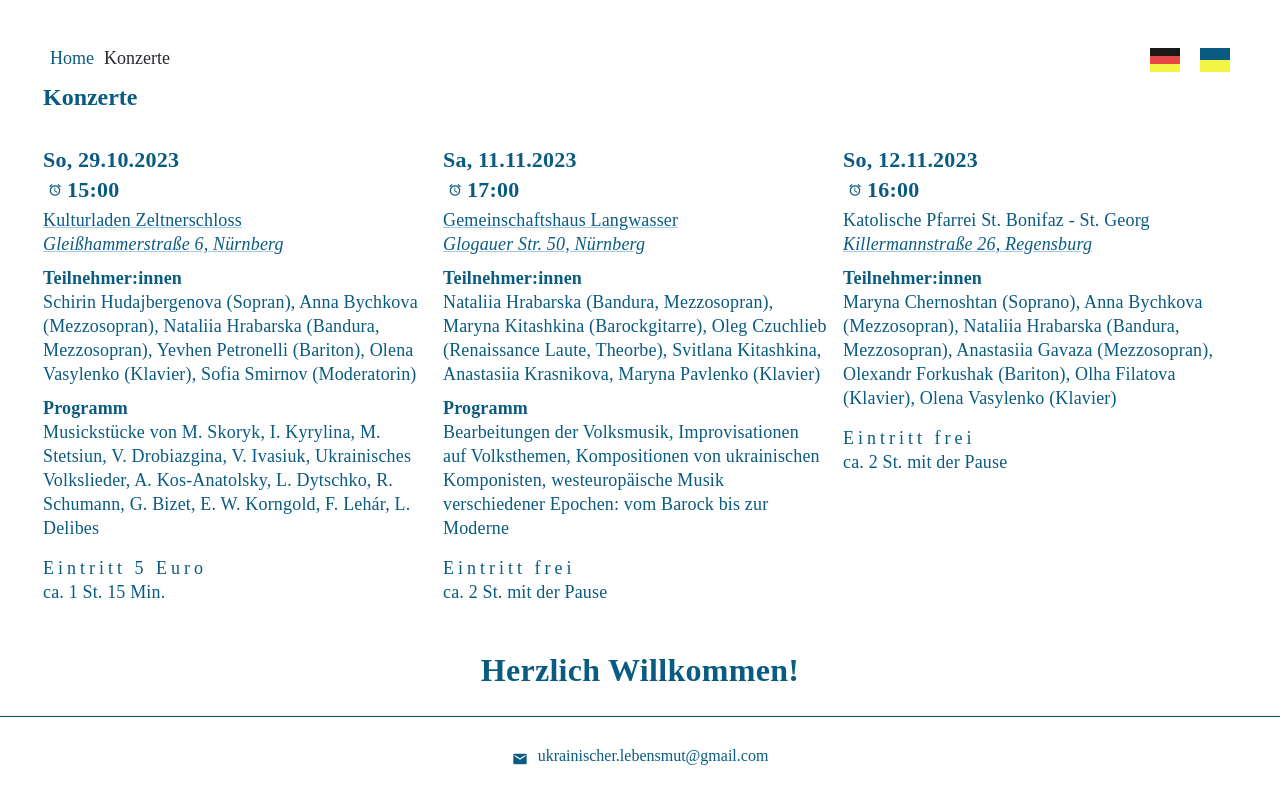
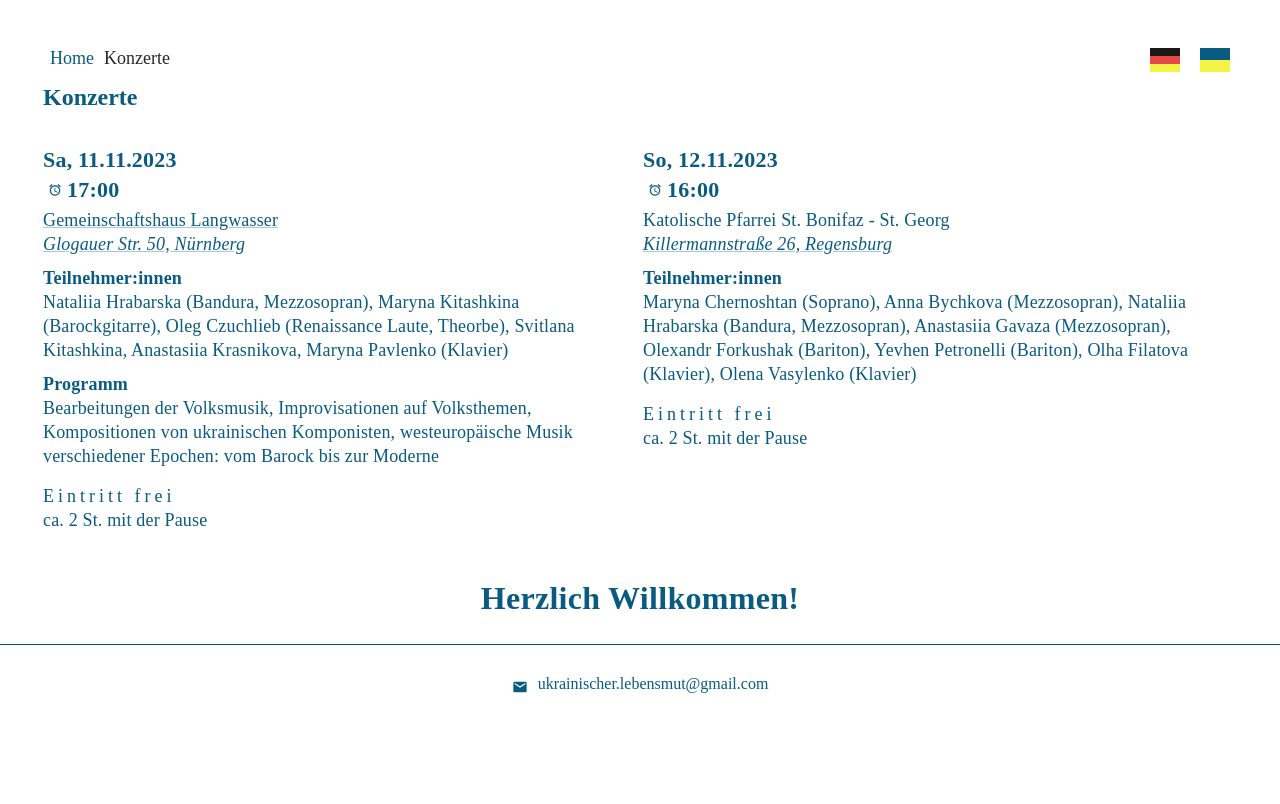
Before and after one commit to a-nn-a-bychkova/culture-event, a React (Create React App) app: page /concerts in a window 1280 px wide. Shown: the top 804 px of the page. Built offline with nearby package versions, Linux system fonts and the light colour scheme.

Commit message:
update concerts

```diff
--- a/src/components/Concerts/Conserts.js
+++ b/src/components/Concerts/Conserts.js
@@ -19,15 +19,6 @@ import { v4 as uuidv4 } from 'uuid';
 const ConcertsListDe = [
   {
     id: uuidv4(),
-    date: 'So, 29. Oktober 2023',
-    time: '15:00',
-    title: 'Kulturladen Zeltnerschloss',
-    address: 'Gleißhammerstr. 6, Nürnberg',
-    ticket: 'Eintritt 5 Euro',
-    dauer: 'ca. 1 St. 15 Min.',
-  },
-  {
-    id: uuidv4(),
     date: 'Sa, 11. November 2023',
     time: '17:00',
     title: 'Gemeinschaftshaus Langwasser',
@@ -46,15 +37,6 @@ const ConcertsListDe = [
   },
 ];
 const ConcertsListUkr = [
-  {
-    id: uuidv4(),
-    date: 'Нд, 29 жовтня 2023',
-    time: '15:00',
-    title: 'Kulturladen Zeltnerschloss',
-    address: 'Gleißhammerstr. 6, Nürnberg',
-    ticket: 'Вхід - 5 євро',
-    dauer: '1 год. 15 хв.',
-  },
   {
     id: uuidv4(),
     date: 'Сб, 11 листопада 2023',
--- a/src/components/Hero/Hero.js
+++ b/src/components/Hero/Hero.js
@@ -1,6 +1,6 @@
 import hero from '../../images/hochschule-common-foto.JPG';
-import PosterDe from '../../images/29-10-23-de.png';
-import PosterUkr from '../../images/29-10-23-ukr.png';
+import PosterDe from '../../images/pankova-de.png';
+import PosterUkr from '../../images/pankova-ua.png';
 import Context from '../../contexts/context';
 import Address from '../Address';
 import { useContext } from 'react';
--- a/src/views/ConcertsView/ConcertsView.js
+++ b/src/views/ConcertsView/ConcertsView.js
@@ -23,22 +23,6 @@ import { v4 as uuidv4 } from 'uuid';
 import AlarmIcon from '@mui/icons-material/Alarm';
 import Programm from '../../components/Programm/Programm';
 const ConcertsListDe = [
-  {
-    id: uuidv4(),
-    date: 'So, 29.10.2023',
-    time: '15:00',
-    title: 'Kulturladen Zeltnerschloss',
-    addressText: 'Gleißhammerstraße 6, Nürnberg',
-    address:
-      'https://www.google.com/maps/place/Glei%C3%9Fhammerstra%C3%9Fe+6,+90480+N%C3%BCrnberg/@49.4474204,11.1069402,17z/data=!3m1!4b1!4m6!3m5!1s0x479f57815b22a9a5:0xead090a74dca17fc!8m2!3d49.4474169!4d11.1095151!16s%2Fg%2F11bw43b2j_?entry=ttu',
-    ticket: 'Eintritt 5 Euro',
-    dauer: 'ca. 1 St. 15 Min.',
-    participants:
-      'Schirin Hudajbergenova (Sopran), Anna Bychkova (Mezzosopran), Nataliia Hrabarska (Bandura, Mezzosopran), Yevhen Petronelli (Bariton), Olena Vasylenko (Klavier), Sofia Smirnov (Moderatorin)',
-    fbevent: 'https://fb.me/e/1q9uYtk4l',
-    details:
-      'Musickstücke von M. Skoryk, I. Kyrylina, M. Stetsiun, V. Drobiazgina, V. Ivasiuk, Ukrainisches Volkslieder, A. Kos-Anatolsky, L. Dytschko, R. Schumann, G. Bizet, E. W. Korngold, F. Lehár, L. Delibes',
-  },
   {
     id: uuidv4(),
     date: 'Sa, 11.11.2023',
@@ -67,26 +51,10 @@ const ConcertsListDe = [
     ticket: 'Eintritt frei',
     dauer: 'ca. 2 St. mit der Pause',
     participants:
-      'Maryna Chernoshtan (Soprano), Anna Bychkova (Mezzosopran), Nataliia Hrabarska (Bandura, Mezzosopran), Anastasiia Gavaza (Mezzosopran), Olexandr Forkushak (Bariton), Olha Filatova (Klavier), Olena Vasylenko (Klavier)',
+      'Maryna Chernoshtan (Soprano), Anna Bychkova (Mezzosopran), Nataliia Hrabarska (Bandura, Mezzosopran), Anastasiia Gavaza (Mezzosopran), Olexandr Forkushak (Bariton), Yevhen Petronelli (Bariton), Olha Filatova (Klavier), Olena Vasylenko (Klavier)',
   },
 ];
 const ConcertsListUkr = [
-  {
-    id: uuidv4(),
-    date: 'Нд, 29 жовтня 2023',
-    time: '15:00',
-    title: 'Kulturladen Zeltnerschloss',
-    addressText: 'Glogauer Str. 50, Nürnberg',
-    address:
-      'https://www.google.com/maps/place/Glei%C3%9Fhammerstra%C3%9Fe+6,+90480+N%C3%BCrnberg/@49.4474204,11.1069402,17z/data=!3m1!4b1!4m6!3m5!1s0x479f57815b22a9a5:0xead090a74dca17fc!8m2!3d49.4474169!4d11.1095151!16s%2Fg%2F11bw43b2j_?entry=ttu',
-    ticket: 'Вхід - 5 євро',
-    dauer: '1 год. 15 хв.',
-    fbevent: 'https://fb.me/e/1q9uYtk4l',
-    participants:
-      'Ширін Худайбергенова (сопрано), Анна Бичкова (мецо-сопрано), Наталія Грабарська (бандура, мецо-сопрано), Євген Петронелі (баритон), Олена Василенко (фортепіано), Софія Смірнов (ведуча)',
-    details:
-      'Українські народні пісні, композиції М. Скорика, І. Кириліної, М. Стецюн, В. Дробязгіної, В. Івасюка, А. Кос-Анатольського, Л. Дичко, Р. Шумана, Ж. Бізе, Л. Деліба, Е. В. Корнгольда, Ф. Легара',
-  },
   {
     id: uuidv4(),
     date: 'Сб, 11 листопада 2023',
@@ -114,7 +82,7 @@ const ConcertsListUkr = [
     ticket: 'Вхід вільний (донати)',
     dauer: '2 год. з перервою',
     participants:
-      'Марина Черноштан (сопрано), Анна Бичкова (мецо-сопрано), Наталія Грабарська (бандура, мецо-сопрано), Анастасія Гаваза (мецо-сопрано), Олександр Форкушак (баритон), Ольга Філатова (фортепіано), Олена Василенко (фортепіано)',
+      'Марина Черноштан (сопрано), Анна Бичкова (мецо-сопрано), Наталія Грабарська (бандура, мецо-сопрано), Анастасія Гаваза (мецо-сопрано), Олександр Форкушак (баритон), Євген Петронеллі (баритон), Ольга Філатова (фортепіано), Олена Василенко (фортепіано)',
   },
 ];
 export default function HomeView(props) {
```
Also changed, not shown: 2 other files (tests, documents, lock files or other folders).
